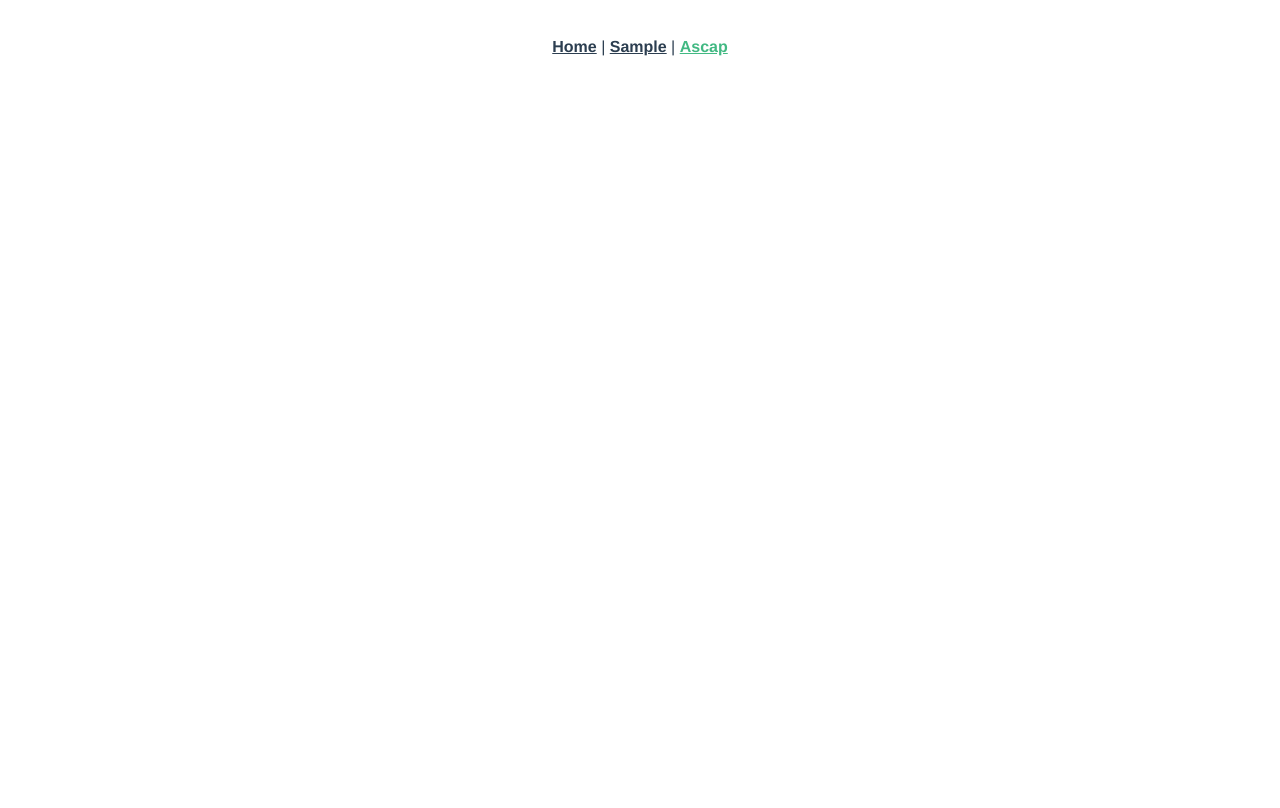
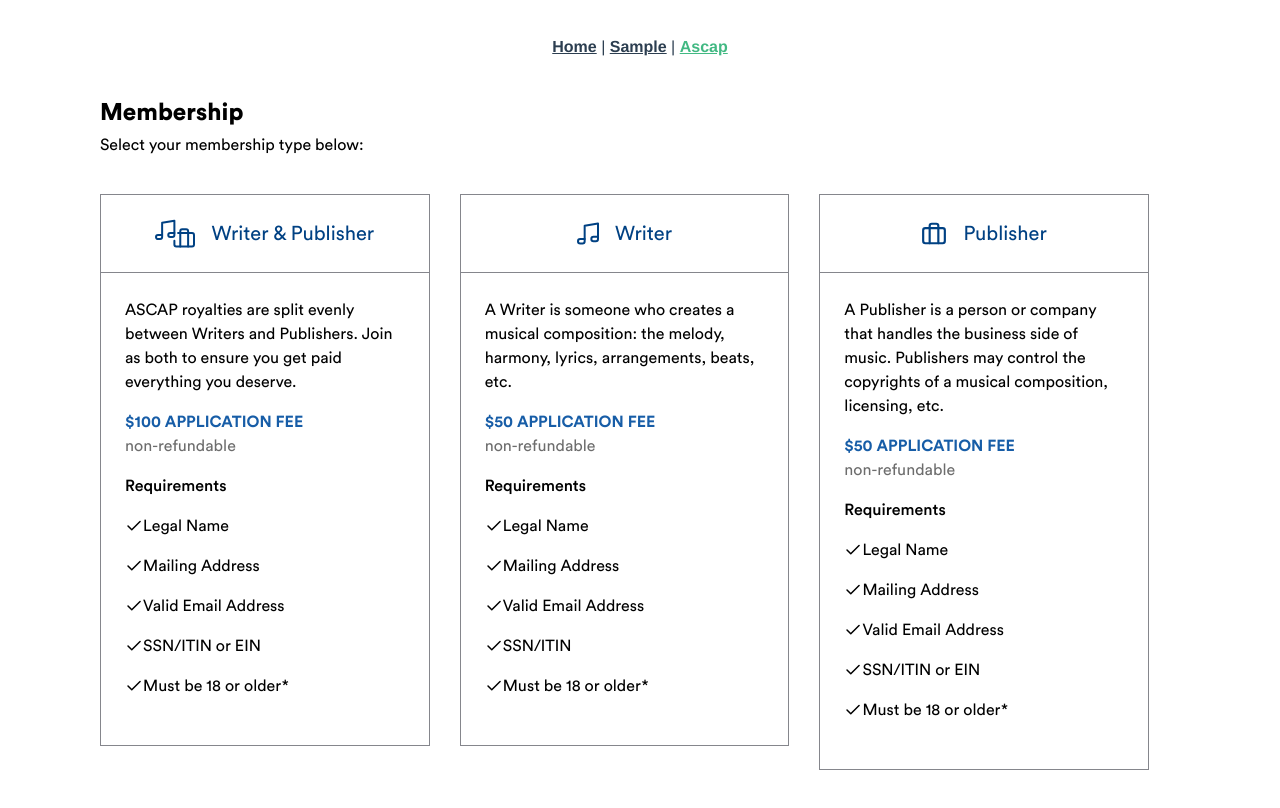
Before and after one commit to Robo-Rin/sample-vue-project, a Vue app: page /#/ascap in a window 1280 px wide. Shown: the top 808 px of the page. Built offline with nearby package versions, Linux system fonts and the light colour scheme.

Commit message:
Added cards

```diff
--- a/src/components/AscapApp/AscapApp.vue
+++ b/src/components/AscapApp/AscapApp.vue
@@ -1,17 +1,32 @@
 <template>
   <div class="ascapApp">
-    <div/>
+    <Membership />
   </div>
 </template>
 
 <script>
+import Membership from './Membership';
+
 export default {
-
+  name: 'AscapApp',
+  components: {
+    Membership,
+  },
 };
 </script>
 
 <style lang='scss' scoped>
 .ascapApp {
   font-family: 'Circular Book', sans-serif;
+  bottom: 0;
+  left: 0;
+  margin: 0.625rem;
+  position: relative;
+  right: 0;
+  top: 0;
+  display: flex;
+  justify-content: center;
+  align-items: center;
+  color: #000;
 }
 </style>
--- /dev/null
+++ b/src/components/AscapApp/Card.vue
@@ -0,0 +1,169 @@
+<template>
+  <div class="card">
+    <div class="card-inner">
+      <div class="card-header">
+        <div class="card-header-icon">
+          <slot name="icon" />
+        </div>
+        <div class="card-header-title">
+          {{ title }}
+        </div>
+      </div>
+      <div class="card-content">
+        <div class="card-content-description">
+          {{ description }}
+        </div>
+        <div class="card-content-fee">
+          <div class="card-content-fee-text">
+            {{ `$${fee} APPLICATION FEE` }}
+          </div>
+          <div class="card-content-fee-subtext">
+            {{ `non-refundable` }}
+          </div>
+        </div>
+        <div class="card-content-requirements">
+          <div class="card-content-requirements-text">
+            {{ `Requirements` }}
+          </div>
+          <template v-for="(requirement, index) in requirements">
+            <div class="card-content-requirements-requirement" :key="`${requirement}-${index}`">
+              <div class="card-content-requirements-requirement-checkmark">
+                <svg xmlns="http://www.w3.org/2000/svg" width="24" height="24" viewBox="0 0 24 24" aria-hidden="true" class="ascap-svg-checkmark"><polyline points="20 6 9 17 4 12"></polyline></svg>
+              </div>
+              <div class="card-content-requirements-requirement-text">
+                {{ requirement }}
+              </div>
+            </div>
+          </template>
+        </div>
+      </div>
+    </div>
+  </div>
+</template>
+
+<script>
+export default {
+  name: 'Card',
+  props: {
+    title: {
+      type: String,
+      required: true,
+    },
+    description: {
+      type: String,
+      required: true,
+    },
+    fee: {
+      type: Number,
+      required: true,
+    },
+    requirements: {
+      type: Array,
+      default: () => [
+        'Legal Name',
+        'Mailing Address',
+        'Valid Email Address',
+        'SSN/ITIN or EIN',
+        'Must be 18 or older*',
+      ],
+    },
+  },
+};
+</script>
+
+<style lang='scss' scoped>
+.card {
+  display: flex;
+  flex-flow: column nowrap;
+  justify-content: stretch;
+  align-items: center;
+  margin-bottom: 1rem;
+
+  &:first-child {
+    padding-right: 0.9375rem;
+  }
+
+  &:not(:first-child) {
+    padding: 0 0.9375rem;
+  }
+
+  &-inner {
+    border: 1px solid #85868c;
+    max-width: 20.4788rem;
+  }
+
+  &-header {
+    display: flex;
+    flex-flow: row nowrap;
+    justify-content: center;
+    align-items: center;
+    color: #004183;
+    padding: 1.5rem;
+    border-bottom: 1px solid #85868c;
+
+    &-icon {
+      display: flex;
+      justify-content: center;
+      align-items: center;
+      margin-right: 1rem;
+    }
+
+    &-title {
+      font-size: 1.25rem;
+      line-height: 1.3;
+    }
+  }
+
+  &-content {
+    display: flex;
+    flex-flow: column nowrap;
+    font-size: 1rem;
+    line-height: 1.5;
+    padding: 1.5rem;
+
+    & > div:not(:last-child) {
+      margin-bottom: 1rem;
+    }
+
+    &-fee {
+      &-text {
+        font-family: "Circular Bold", sans-serif;
+        color: #175da7;
+      }
+      &-subtext {
+        color: #6d6d6d;
+      }
+    }
+
+    &-requirements {
+      margin-bottom: 0.5rem;
+      text-align: left;
+
+      &-text {
+        font-family: "Circular Medium",sans-serif;
+        font-weight: 500;
+        margin-bottom: 1rem;
+      }
+
+      &-requirement {
+        display: flex;
+        flex-flow: row nowrap;
+        justify-content: flex-start;
+        align-items: center;
+        margin-bottom: 1rem;
+      }
+    }
+  }
+}
+
+.ascap-svg-checkmark {
+  width: 1.1299rem;
+  height: 1.1299rem;
+  stroke-width: 0.125rem;
+  vertical-align: sub;
+  fill: none;
+  stroke: currentColor;
+  stroke-linecap: round;
+  stroke-linejoin: round;
+}
+</style>
--- /dev/null
+++ b/src/components/AscapApp/Cards.vue
@@ -0,0 +1,14 @@
+<template>
+  <div class="cards">
+    <slot />
+  </div>
+</template>
+
+<style lang='scss' scoped>
+.cards {
+  display: flex;
+  flex-flow: row nowrap;
+  justify-content: stretch;
+  align-items: flex-start;
+}
+</style>
--- /dev/null
+++ b/src/components/AscapApp/Membership.vue
@@ -0,0 +1,93 @@
+<template>
+  <div class="membership">
+    <div class="membership-text">
+      {{ `Membership` }}
+    </div>
+    <div class="membership-subtext">
+      {{ `Select your membership type below:` }}
+    </div>
+    <Cards>
+      <Card
+        :title="`Writer & Publisher`"
+        :description="`ASCAP royalties are split evenly between Writers and Publishers. Join as both to ensure you get paid everything you deserve.`"
+        :fee="100"
+      >
+        <template #icon>
+          <svg id="quavers-and-briefcases" xmlns="http://www.w3.org/2000/svg" stroke-width="2" width="40px" height="29px" viewBox="-24.652 -22.871 40 27" class="ascap-svg-icon"><g transform="translate(15, 7)"><path d="M-16.564-16.8h3.777h10.173c1.084,0,1.962,0.879,1.962,1.961v9.425c0,1.083-0.877,1.962-1.962,1.962h-15.689
+c-1.083,0-1.961-0.879-1.961-1.962v-3.697"></path><path d="M-6.536-3.452v-15.254c0-1.054-0.878-1.907-1.961-1.907h-3.924c-1.083,0-1.96,0.854-1.96,1.907v15.254"></path></g><path d="M-17.523-7.893h-4.085c-1.129,0-2.043,0.915-2.043,2.043c0,1.128,0.915,2.042,2.043,2.042h2.043
+c1.128,0,2.042-0.914,2.042-2.042V-7.893z M-5.265-9.936h-4.086c-1.128,0-2.042,0.914-2.042,2.042c0,1.128,0.914,2.043,2.042,2.043
+h2.043c1.128,0,2.043-0.916,2.043-2.043V-9.936z"></path><polyline points="-17.523,-7.893 -17.523,-20.151 -5.265,-22.194 -5.265,-9.936 "></polyline></svg>
+        </template>
+      </Card>
+      <Card
+        :title="`Writer`"
+        :description="`A Writer is someone who creates a musical composition: the melody, harmony, lyrics, arrangements, beats, etc.`"
+        :fee="50"
+        :requirements="[
+          'Legal Name',
+          'Mailing Address',
+          'Valid Email Address',
+          'SSN/ITIN',
+          'Must be 18 or older*',
+        ]"
+      >
+        <template #icon>
+          <svg id="quavers" xmlns="http://www.w3.org/2000/svg" stroke-width="2" width="22px" height="29px" viewBox="-26.663 -25.084 22 21.999" aria-hidden="true" class="ascap-svg-icon"><path fill="none" d="M-18.997-8.528h-4.443c-1.228,0-2.223,0.996-2.223,2.223c0,1.227,0.996,2.221,2.223,2.221h2.223
+c1.227,0,2.221-0.994,2.221-2.221V-8.528z M-5.663-10.75h-4.445c-1.227,0-2.221,0.994-2.221,2.221s0.994,2.223,2.221,2.223h2.223
+c1.227,0,2.222-0.997,2.222-2.223V-10.75z"></path><polyline fill="none" points="-18.997,-8.528 -18.997,-21.862 -5.663,-24.084 -5.663,-10.75 "></polyline></svg>
+        </template>
+      </Card>
+      <Card
+        :title="`Publisher`"
+        :description="`A Publisher is a person or company that handles the business side of music. Publishers may control the copyrights of a musical composition, licensing, etc.`"
+        :fee="50"
+      >
+        <template #icon>
+          <svg id="briefcase" xmlns="http://www.w3.org/2000/svg" stroke-width="2" width="26" height="29" viewBox="0 0 24 24" aria-hidden="true" class="ascap-svg-icon"><rect x="2" y="7" width="20" height="14" rx="2" ry="2"></rect><path d="M16 21V5a2 2 0 0 0-2-2h-4a2 2 0 0 0-2 2v16"></path></svg>
+        </template>
+      </Card>
+    </Cards>
+  </div>
+</template>
+
+<script>
+import Cards from './Cards';
+import Card from './Card';
+
+export default {
+  name: 'Membership',
+  components: {
+    Cards,
+    Card,
+  },
+};
+</script>
+
+<style lang='scss' scoped>
+.membership {
+  text-align: left;
+  width: 71.25rem;
+  height: 104.6462rem;
+  margin-left: 0.625rem;
+  padding-left: 3.125rem;
+
+  &-text {
+    font-size: 1.5rem;
+    margin-bottom: 0.495rem;
+    font-family: "Circular Black",sans-serif;
+  }
+
+  &-subtext {
+    padding-bottom: 1.5rem;
+    margin-bottom: 1rem;
+  }
+}
+
+.ascap-svg-icon {
+  vertical-align: sub;
+  fill: none;
+  stroke: currentColor;
+  stroke-linecap: round;
+  stroke-linejoin: round;
+}
+</style>
```
